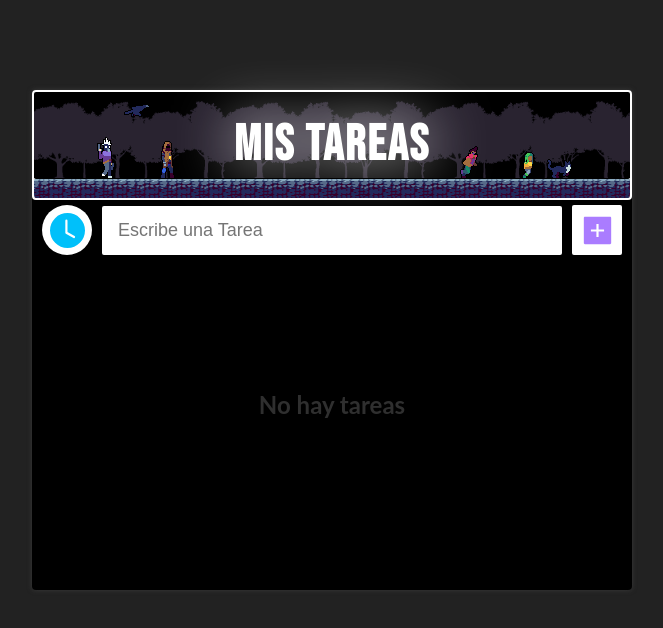
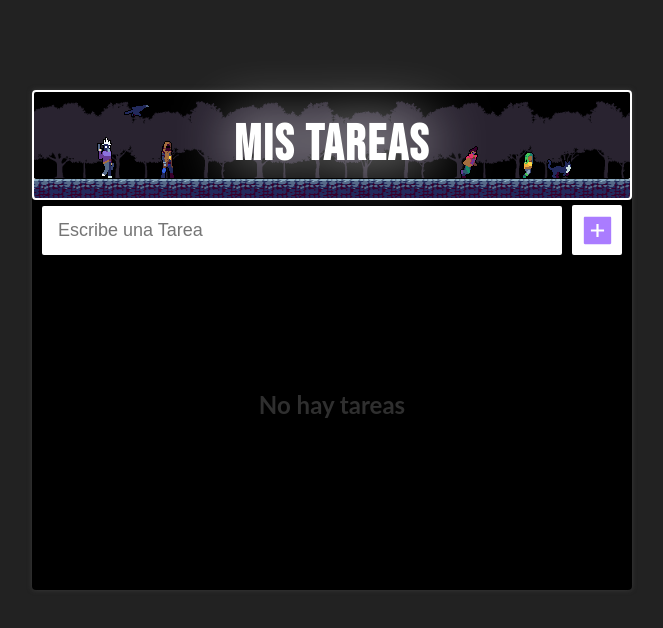
Before and after one commit to Anselmo1122/Aplicaci-n-de-Tareas---React, a React (Create React App) app: page / in a window 1280 px wide. Shown: the top 628 px of the page, without its empty margins (308-971 px from the left). Built offline with nearby package versions, Linux system fonts and the light colour scheme.

Commit message:
Usando localStorage y useEffect

```diff
--- a/src/componentes/ListaDeTareas.js
+++ b/src/componentes/ListaDeTareas.js
@@ -1,51 +1,19 @@
-import React, {useState} from "react"
+import React, {useState, useEffect} from "react"
 import TareaForm from "./TareaForm"
 import Tarea from "./Tarea"
 import MisTareas from "./MisTareas"
 import "../hojas-de-estilo/ListaDeTareas.css"
 
+const estadoInicial = JSON.parse(localStorage.getItem("tareas"));
 
+function ListaDeTareas() {
 
-export default function ListaDeTareas() {
+  const [tareas, setTareas] = useState(estadoInicial || []);
 
-  const [tareas, setTareas] = useState([]);
+  useEffect(()=>{
+    window.localStorage.setItem("tareas",JSON.stringify(tareas), [tareas])
+  });
 
-//------------ Función para mostrar tareas guardadas ------------
-  const tareasGuardadas = [];
-
-  const mostrarTareasGuardadas =()=> {
-
-    const IDBRequest = indexedDB.open("TareaBase", 1);
-
-    IDBRequest.addEventListener("upgradeneeded",()=>{
-      const db = IDBRequest.result;
-      db.createObjectStore("Tareas");
-    })
-
-    const readTareas = () => {
-      const db = IDBRequest.result;
-      const IDBTransaction = db.transaction("Tareas");
-      const objectStore = IDBTransaction.objectStore("Tareas");
-      const cursor = objectStore.openCursor();
-
-      cursor.addEventListener("success",()=>{
-        if(cursor.result){
-          tareasGuardadas.push(cursor.result.value);
-          cursor.result.continue();
-        } else {
-          setTareas(tareasGuardadas);
-          if (tareasGuardadas.length === 0) {
-            alert("No hay tareas guardadas");
-          }
-        }
-      })
-    }
-
-    setTimeout(() => {readTareas()}, 500);
-  }
-
-
-//------------------ Función para agregar tarea ------------------
   const agregarTarea = (tarea) => {
     if (tarea.texto.trim()) {
       tarea.texto = tarea.texto.trim();
@@ -54,90 +22,26 @@ export default function ListaDeTareas() {
     }
   }
 
-
-//------------------ Función para guardar tarea ------------------
- const guardarTarea = id => {
-
-  const IDBRequest = indexedDB.open("TareaBase", 1);
-
-  const addTarea = (tarea,key) => {
-    const db = IDBRequest.result;
-    const IDBTransaction = db.transaction("Tareas","readwrite");
-    const objectStore = IDBTransaction.objectStore("Tareas");
-    objectStore.add(tarea,key);
-  }
-
-  const tareasActualizadas = tareas.map(tarea => {
-    if(tarea.id === id){
-      tarea.guardada = true;
-      setTimeout(()=>{addTarea(tarea,tarea.id)},500)}
-      return tarea;
-    }
-  )
-
-    setTareas(tareasActualizadas);
-  }
-
-
-//------------------ Función para completar tarea ----------------
   const completarTarea = id => {
-
-    const IDBRequest = indexedDB.open("TareaBase", 1);
-
-    const editTarea = (tarea,key) => {
-      const db = IDBRequest.result;
-      const IDBTransaction = db.transaction("Tareas","readwrite");
-      const objectStore = IDBTransaction.objectStore("Tareas");
-      objectStore.put(tarea,key);
-    }
 
     const tareasActualizadas = tareas.map(tarea => {
       if (tarea.id === id) {
         tarea.completada = !tarea.completada;
-        setTimeout(()=>{
-          editTarea({
-            id: tarea.id,
-            texto: tarea.texto,
-            completada: tarea.completada,
-            guardada: tarea.guardada},tarea.id)
-          },500)}
         return tarea;
-      }
+      }}
     )
 
     setTareas(tareasActualizadas);
   }
 
-
-//------------------ Función para eliminar tarea -----------------
   const eliminarTarea = id => {
-
-    const IDBRequest = indexedDB.open("TareaBase", 1);
-
-    const deleteTarea = key => {
-      const db = IDBRequest.result;
-      const IDBTransaction = db.transaction("Tareas","readwrite");
-      const objectStore = IDBTransaction.objectStore("Tareas");
-      objectStore.delete(key);
-    }
-
-    tareas.map(tarea => {
-      if (tarea.id === id){setTimeout(()=>{deleteTarea(tarea.id)},500)}
-      return tarea
-    })
-
     setTareas(tareas.filter(tarea => tarea.id !== id))
   };
 
-
-//---------------- Elemento JSX "lista de Tareas" ----------------
   return (
     <div className="tareas-contenedor">
       <MisTareas />
-      <TareaForm
-        onSubmit={agregarTarea}
-        mostrarTareasGuardadas={mostrarTareasGuardadas}
-      />
+      <TareaForm onSubmit={agregarTarea} />
       <h2 className={tareas.length === 0 ? "no-hay-tareas" : "hay-tareas"}>
           No hay tareas
       </h2>
@@ -150,14 +54,12 @@ export default function ListaDeTareas() {
               texto={tarea.texto}
               completada={tarea.completada}
               eliminarTarea={eliminarTarea}
-              completarTarea={completarTarea}
-              guardarTarea={guardarTarea}
-              guardada={tarea.guardada}
-            />
+              completarTarea={completarTarea} />
           )
         }
       </div>
     </div>
   );
+}
 
-}
+export default ListaDeTareas;
--- a/src/componentes/Tarea.js
+++ b/src/componentes/Tarea.js
@@ -1,8 +1,8 @@
 import React from "react";
 import "../hojas-de-estilo/Tarea.css";
-import {BsFillPinFill, BsXSquareFill} from "react-icons/bs";
+import {BsXSquareFill} from "react-icons/bs";
 
-function Tarea({id, texto, completada, completarTarea, eliminarTarea, guardarTarea, guardada}) {
+function Tarea({id, texto, completada, completarTarea, eliminarTarea}) {
 //---------------- Elemento JSX "Tarea" ----------------
   return(
     <>
@@ -20,13 +20,6 @@ function Tarea({id, texto, completada, completarTarea, eliminarTarea, guardarTar
             title="Eliminar" />
         </div>
       </div>
-      <div
-          className="tarea-contenedor__guardar"
-          onClick={()=>guardarTarea(id)} >
-          <BsFillPinFill
-            className={guardada ? "tarea-icono__guardada" : "tarea-icono"}
-            title="Guardar" />
-      </div>
     </>
   );
 }
--- a/src/componentes/TareaForm.js
+++ b/src/componentes/TareaForm.js
@@ -1,7 +1,6 @@
 import React, {useState} from "react";
 import "../hojas-de-estilo/TareaForm.css"
 import {AiFillPlusSquare} from "react-icons/ai";
-import {BsClockFill} from "react-icons/bs";
 import {v4 as uuidv4} from "uuid";
 
 export default function TareaForm(props) {
@@ -21,14 +20,6 @@ export default function TareaForm(props) {
       guardada: false
     };
 
-    const IDBRequest = indexedDB.open("TareaBase", 1);
-
-    IDBRequest.addEventListener("upgradeneeded",()=>{
-      const db = IDBRequest.result;
-      db.createObjectStore("Tareas",{autoIncrement:tareaNueva.id});
-      console.log("Se ha creado correctamente.");
-    })
-
     // Esta función será un "prop" que va a enviar "tareaNueva";
     props.onSubmit(tareaNueva);
   }
@@ -38,13 +29,6 @@ export default function TareaForm(props) {
     <form
       className="tarea-formulario"
       onSubmit={manejarEnvio}>
-      <div
-        className="tarea-formulario__boton-guardadas"
-        onClick={()=>props.mostrarTareasGuardadas()}>
-        <BsClockFill
-          className="boton-guardadas__icono"
-          title="Tareas guardadas" />
-      </div>
       <input
         className="tarea-formulario__input"
         placeholder="Escribe una Tarea"
--- a/src/hojas-de-estilo/Tarea.css
+++ b/src/hojas-de-estilo/Tarea.css
@@ -1,6 +1,6 @@
 /* Estilos para contenedor de la "Tarea" */
 .tarea-contenedor {
-  width: 70%;
+  width: 85%;
   max-width: 500px;
   min-height: 65px;
   margin: 5px 10px 5px 10px;
@@ -18,8 +18,20 @@
 }
 
 /* Colores */
-.tarea-contenedor:nth-child(4n + 1) {
+.tarea-contenedor:nth-child(5n + 1) {
   background-color: #357cff;
+}
+.tarea-contenedor:nth-child(5n + 2) {
+  background-color: #0d62ff;
+}
+.tarea-contenedor:nth-child(5n + 3) {
+  background-color: #0041b9;
+}
+.tarea-contenedor:nth-child(5n + 4) {
+  background-color: #1f6eff;
+}
+.tarea-contenedor:nth-child(5n + 5) {
+  background-color: #4989ff;
 }
 
 /* Texto */
@@ -34,7 +46,6 @@
 
 /* Iconos */
 .tarea-icono,
-.tarea-icono__guardada,
 .tarea-icono__eliminar {
   font-size: 25px;
   margin: 5px;
@@ -47,25 +58,6 @@
 .tarea-icono__eliminar:hover {
   color: #ff000079;
 }
-.tarea-icono__guardada {
-  color: #00ff1585;
-}
-
-.tarea-contenedor__guardar {
-  width: 10%;
-  min-width: 40px;
-  height: 60px;
-  margin: 10px 10px 10px 0;
-  display: flex;
-  flex-direction: column;
-  align-items: center;
-  justify-content: center;
-
-  color: #efefef;
-  border-radius: 2px;
-  cursor: pointer;
-  background: rgb(89, 0, 255);
-}
 
 /* Tarea Completada */
 .tarea-contenedor.completada {
--- a/src/hojas-de-estilo/TareaForm.css
+++ b/src/hojas-de-estilo/TareaForm.css
@@ -6,8 +6,6 @@
   width: 100%;
 }
 
-/* Estilos comunes */
-.tarea-formulario__boton-guardadas,
 .tarea-formulario__boton-agregar {
   width: 10vw;
   max-width: 50px;
@@ -18,20 +16,10 @@
   background-color: #ffffff;
 }
 
-.tarea-formulario__boton-guardadas,
 .boton-agregar {
   display: flex;
   align-items: center;
   justify-content: center;
-}
-
-/* Boton para "Mostrar tareas guardadas" */
-.tarea-formulario__boton-guardadas {
-  border-radius: 50%;
-  margin-left: 10px;
-}
-.boton-guardadas__icono {
-  color: #00c0fa;
 }
 
 /* Campo de Texto */
```
